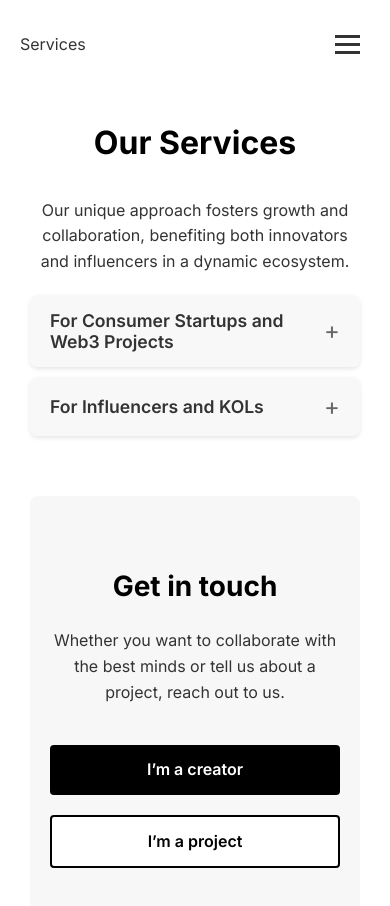
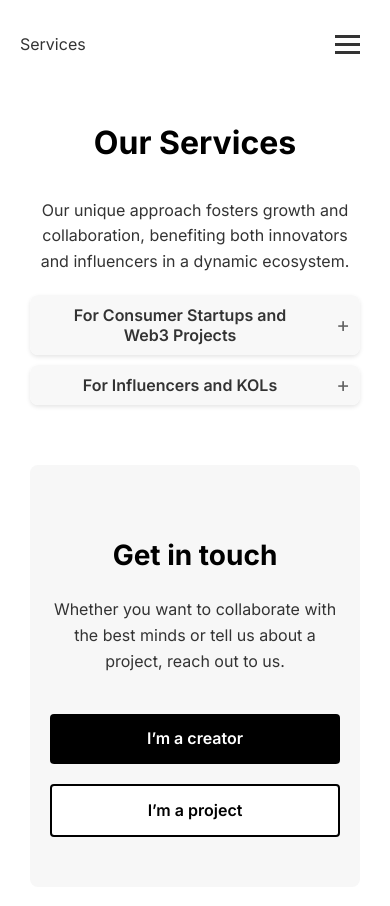
Before and after one commit to buntuventures/RegireGroup, a React (Vite) app: page /services in a window 390 px wide. Shown: the top 906 px of the page. Built offline with nearby package versions, Linux system fonts and the light colour scheme.

Commit message:
serv item 480px refont

```diff
--- a/index.html
+++ b/index.html
@@ -2,7 +2,7 @@
 <html lang="en">
   <head>
     <meta charset="UTF-8" />
-    <link rel="icon" type="image/png" href="/R_Logo-02.png" />
+    <link rel="icon" type="image/png" href="/favicon.png" />
     <meta name="viewport" content="width=device-width, initial-scale=1.0" />
     <title>REGIRE | Connecting Startups with Top Influencers</title>
     <meta
--- a/src/App.css
+++ b/src/App.css
@@ -122,21 +122,6 @@ section {
   text-align: center;
 }
 
-.home-container {
-  display: flex;
-  flex-direction: column;
-  align-items: center;
-  justify-content: space-between;
-  height: calc(
-    100vh - 200px
-  ); /* Ajustez en fonction de la hauteur de votre header */
-  padding: 2rem;
-}
-
-.home-container a {
-  margin: 20px 0 0;
-}
-
 .logo-large {
   position: absolute;
   top: 45%;
@@ -163,7 +148,6 @@ section {
   align-items: center;
   width: 100%;
 }
-
 
 .logo-small {
   display: flex;
@@ -388,12 +372,12 @@ h3 {
   opacity: 0.9;
 }
 
-.footer {
+/* .footer {
   text-align: center;
   padding: 20px 0;
   background-color: var(--background-color);
   border-top: 1px solid #eaeaea;
-}
+} */
 
 .hamburger-button {
   outline: none;
@@ -510,7 +494,7 @@ h3 {
   }
 
   .logo-large {
-    top:40%;
+    top: 40%;
     max-width: 400px; /* Réduire la taille du logo sur les écrans de faible hauteur */
   }
 
@@ -573,10 +557,11 @@ h3 {
     padding: 15px 20px;
     background-color: #f8f8f8;
     border: none;
-    text-align: left;
+    text-align: center;
     cursor: pointer;
     transition: background-color 0.3s ease;
     outline: none;
+    position: relative;
   }
 
   .accordion-header:focus:not(:focus-visible) {
@@ -588,12 +573,16 @@ h3 {
     font-size: 1.1rem;
     font-weight: 600;
     color: #333;
+    flex-grow: 1;
+    text-align: center;
   }
 
   .accordion-icon {
     font-size: 1.5rem;
     color: #666;
     transition: transform 0.3s ease;
+    position: absolute;
+    right: 20px;
   }
 
   .accordion-item.open .accordion-icon {
@@ -606,7 +595,7 @@ h3 {
     overflow: hidden;
     transition: all 0.3s ease;
     padding: 0 20px;
-    background-color: #ffffff;
+    background-color: #f2f2f2;
   }
 
   .accordion-item.open .accordion-content {
@@ -644,88 +633,9 @@ h3 {
   }
 
   .hero-bottom-content {
-    top:70%;
+    top: 70%;
   }
 }
-
-@media (max-height: 600px) {
-  .logo-large {
-    max-width: 300px; /* Réduire la taille du logo sur les écrans de faible hauteur */
-  }
-
-  .hero-bottom-content {
-    bottom: 10px;
-  }
-}
-/* @media (max-width: 540px) {
-  .header-content {
-    min-width: 100%;
-    flex-direction: column;
-    align-items: center;
-  }
-
-  nav {
-    margin-top: 20px;
-    flex-wrap: wrap;
-    justify-content: center;
-  }
-
-  nav a {
-    margin: 5px 10px;
-  }
-}
-
-@media (max-width: 480px) {
-  .header {
-    padding: 15px 0;
-  }
-
-  .hero {
-    padding: 40px 0;
-  }
-
-  .hero-title {
-    font-size: 2rem;
-  }
-
-  .hero-subtitle {
-    font-size: 1rem;
-  }
-
-  h2 {
-    font-size: 1.75rem;
-  }
-
-  h3 {
-    font-size: 1.5rem;
-  }
-
-  .services {
-    padding: 40px 0;
-  }
-
-  .service-item h3 {
-    font-size: 1.3rem;
-  }
-
-  .preaction {
-    flex-direction: column;
-    align-items: center;
-  }
-
-  .logoFoot {
-    margin-right: 0;
-    margin-bottom: 15px;
-  }
-
-  .regire::before {
-    display: none;
-  }
-
-  .regire {
-    padding-left: 0;
-  }
-} */
 
 @media (max-width: 480px) {
   main {
@@ -733,7 +643,7 @@ h3 {
   }
 
   .logo-large {
-    top:45%;
+    top: 45%;
     max-width: 300px; /* Réduire la taille du logo sur les très petits écrans */
   }
 
@@ -748,4 +658,23 @@ h3 {
   .regire {
     font-size: 1.4rem;
   }
+
+  .accordion-header {
+    padding: 10px 0px 10px 30px; /* Réduction du padding horizontal */
+  }
+
+  .accordion-content ul{
+    padding-right: 20px ;
+  }
+
+  .accordion-title {
+    font-size: 1rem; /* Réduction de la taille de la police */
+    max-width: calc(100% - 60px); /* Ajustement de la largeur maximale */
+  }
+
+  .accordion-icon {
+    font-size: 1.3rem; /* Réduction de la taille de l'icône */
+    right: 10px; /* Rapprochement de l'icône du bord */
+  }
+
 }
```
Also changed, not shown: public/favicon.png (added).
